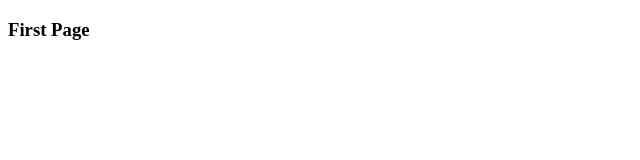
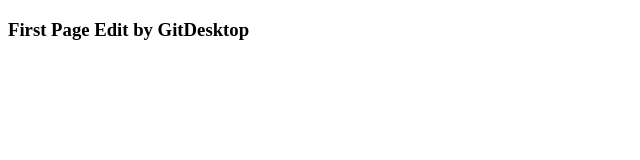
Before and after one commit to civicgreen/SecondProj, a plain HTML site: page index.html in a window 1280 px wide. Shown: the whole page, without its empty margins (0-640 px from the left). Drawn offline with Linux system fonts and the light colour scheme.

Commit message:
git commit
edit by Git Desktop

```diff
--- a/index.html
+++ b/index.html
@@ -4,6 +4,6 @@
 	<title>First Page</title>
 </head>
 <body>
-<h3>First Page</h3>
+<h3>First Page Edit by GitDesktop</h3>
 </body>
 </html>
```
